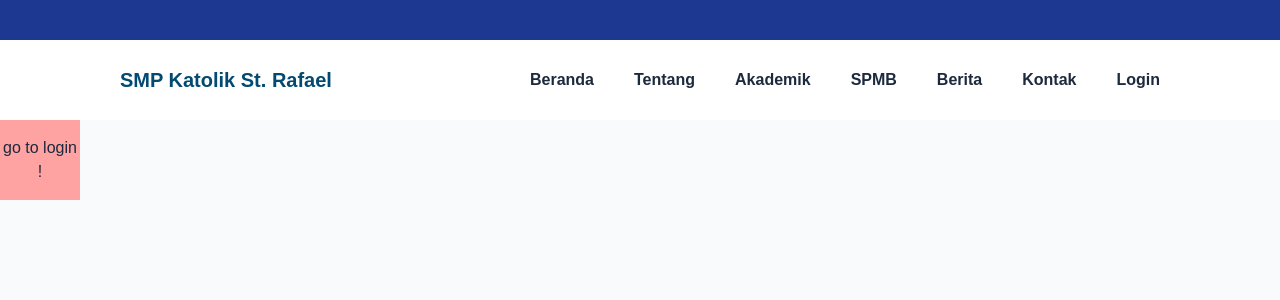
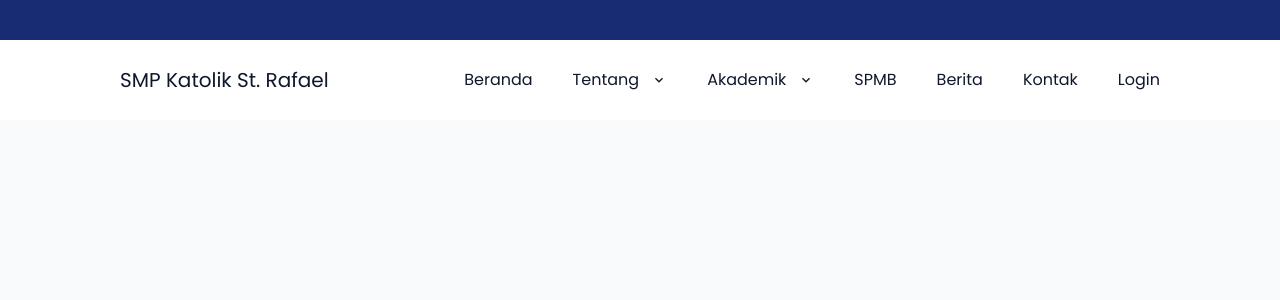
Before and after one commit to mrco23/rpl, a React (Vite) app in the folder fe/: page / in a window 1280 px wide. Shown: the top 300 px of the page. Built offline with nearby package versions, Linux system fonts and the light colour scheme.

Commit message:
feat(navbar): make dropdown

```diff
--- a/fe/index.html
+++ b/fe/index.html
@@ -1,10 +1,14 @@
 <!doctype html>
 <html lang="en">
 <head>
-		<meta charset="UTF-8" />
-		<link rel="icon" type="image/svg+xml" href="/vite.svg" />
-		<meta name="viewport" content="width=device-width, initial-scale=1.0" />
+    <meta charset="UTF-8"/>
+    <link rel="icon" type="image/svg+xml" href="/vite.svg"/>
+    <meta name="viewport" content="width=device-width, initial-scale=1.0"/>
     <title>SMP Katolik St. Rafael</title>
+    <link rel="preconnect" href="https://fonts.googleapis.com">
+    <link rel="preconnect" href="https://fonts.gstatic.com" crossorigin>
+    <link href="https://fonts.googleapis.com/css2?family=Outfit:wght@100..900&family=Poppins:ital,wght@0,100;0,200;0,300;0,400;0,500;0,600;0,700;0,800;0,900;1,100;1,200;1,300;1,400;1,500;1,600;1,700;1,800;1,900&display=swap"
+          rel="stylesheet">
 </head>
 <body class="bg-slate-50 overflow-x-hidden text-slate-800">
 <div id="root"></div>
--- a/fe/src/components/common/Navbar.jsx
+++ b/fe/src/components/common/Navbar.jsx
@@ -1,21 +1,24 @@
 import {Button} from "../ui/Button.jsx";
 import {IoSchoolSharp} from "react-icons/io5";
 import {NavLink, useNavigate} from "react-router";
-
+import {MdOutlineKeyboardArrowDown} from "react-icons/md";
+import {useState} from "react";
 
 export default function Navbar() {
     const navigate = useNavigate();
+
     return (<>
-            <div className={"h-10 bg-(--blue-dark)"}></div>
+            <div className={"h-10 bg-(--blue-dark-hover)"}></div>
             <nav className={"flex justify-between items-center h-20 bg-white w-full px-15 lg:px-30"}>
-                <p className={"text-xl font-bold text-sky-900"}>SMP Katolik St. Rafael</p>
-                <ul className="flex justify-between text-slate-800 font-semibold gap-10">
+                <p className={"text-xl text-slate-900"}>SMP Katolik St. Rafael</p>
+                <ul className="flex justify-between text-slate-900 gap-10">
                     <li><NavLink to={"/"}>Beranda</NavLink></li>
-                    <li><NavLink to={"/"}>Tentang</NavLink></li>
-                    <li><NavLink to={"/"}>Akademik</NavLink></li>
+                    <Dropdown dropOption={['satu', 'dua']}>Tentang</Dropdown>
+                    <Dropdown dropOption={['satu', 'dua']}>Akademik</Dropdown>
                     <li><NavLink to={"/"}>SPMB</NavLink></li>
                     <li><NavLink to={"/"}>Berita</NavLink></li>
                     <li><NavLink to={"/"}>Kontak</NavLink></li>
+
                     <li>
                         <button className={"cursor-pointer"} onClick={() => {
                             navigate("/login")
@@ -26,6 +29,31 @@ export default function Navbar() {
             </nav>
         </>
 
-    )
-        ;
+    );
 }
+
+function Dropdown({dropOption, children}) {
+    const [isOpen, setIsOpen] = useState(false);
+    const handleOpen = () => setIsOpen(prev => !prev);
+    const navigate = useNavigate();
+    return (<li><NavLink to={"/"}>
+        <div className="relative">
+            <button onClick={handleOpen} type="button"
+                    className={'flex items-center gap-3 relative cursor-pointer'}>
+                {children}
+                <MdOutlineKeyboardArrowDown className={`transition-all ${isOpen ? "rotate-180" : ""}`}/>
+            </button>
+
+            {isOpen ? (
+                <ul className="absolute bg-white min-w-45  gap-2 flex flex-col items-center justify-center shadow-lg mt-2 rounded-lg overflow-hidden">
+                    {dropOption.map((option) => (<li className="hover:bg-slate-300 w-full px-2 py-2.5">
+                        <button onClick={() => {
+                            navigate(`/${option}`)
+                        }}>{option}</button>
+                    </li>))}
+
+
+                </ul>) : ""}
+        </div>
+    </NavLink></li>)
+}
--- /dev/null
+++ b/fe/src/components/features/Hero.jsx
@@ -0,0 +1,5 @@
+export function HeroLandingPage() {
+    return <>
+        <div className={"h-100 w-100"}>Hero</div>
+    </>
+}
--- a/fe/src/index.css
+++ b/fe/src/index.css
@@ -1,7 +1,4 @@
 @import "tailwindcss";
-
-/* font */
-@import url('https://fonts.googleapis.com/css2?family=Outfit:wght@100..900&family=Poppins:ital,wght@0,100;0,200;0,300;0,400;0,500;0,600;0,700;0,800;0,900;1,100;1,200;1,300;1,400;1,500;1,600;1,700;1,800;1,900&display=swap');
 
 body {
     font-family: "Poppins", sans-serif;
--- a/fe/src/pages/LandingPage.jsx
+++ b/fe/src/pages/LandingPage.jsx
@@ -12,6 +12,5 @@ export default function LandingPage() {
     return (<div className={'min-w-screen min-h-screen flex flex-col'}>
         {/*<LoadingSpinner/>*/}
         <Navbar/>
-        <Button onClick={() => navigate('/login')}>go to login !</Button>
     </div>);
 }
```
Also changed, not shown: fe/src/App.jsx (indentation only). Lines whose indentation alone changed are shown as unchanged.
